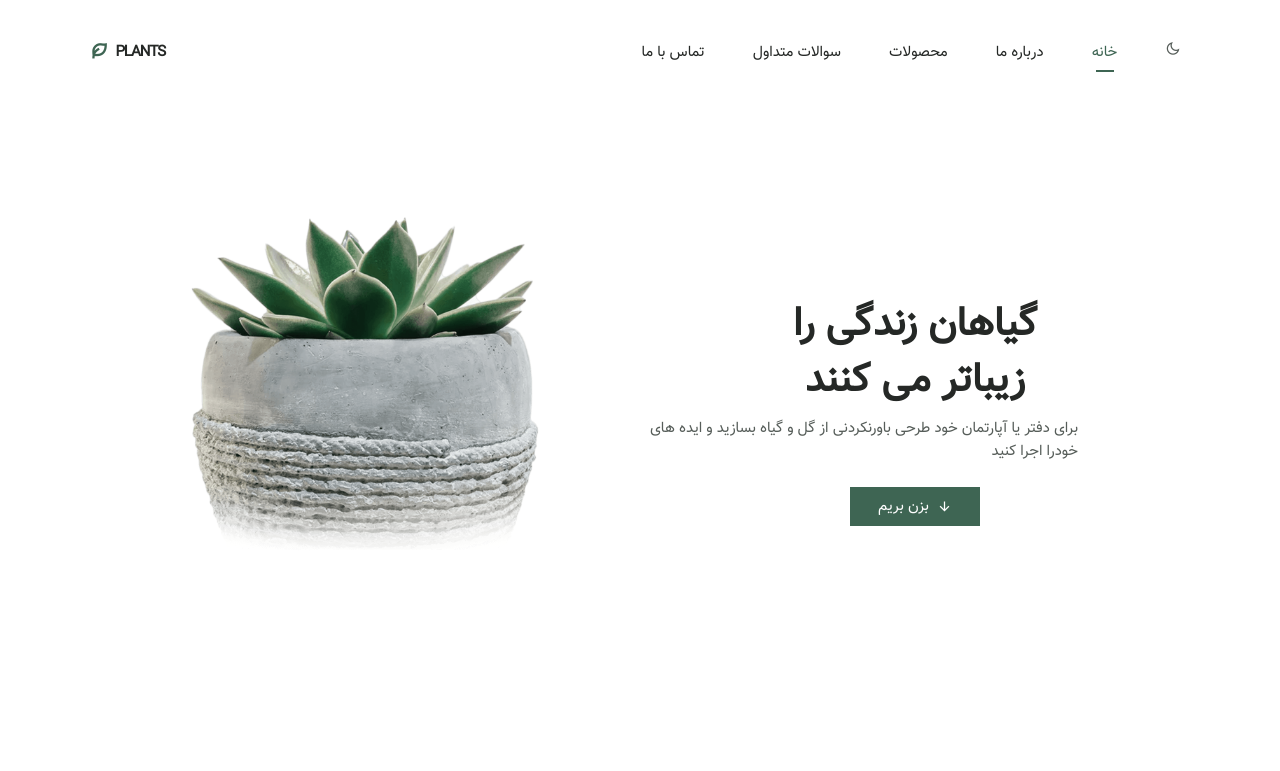
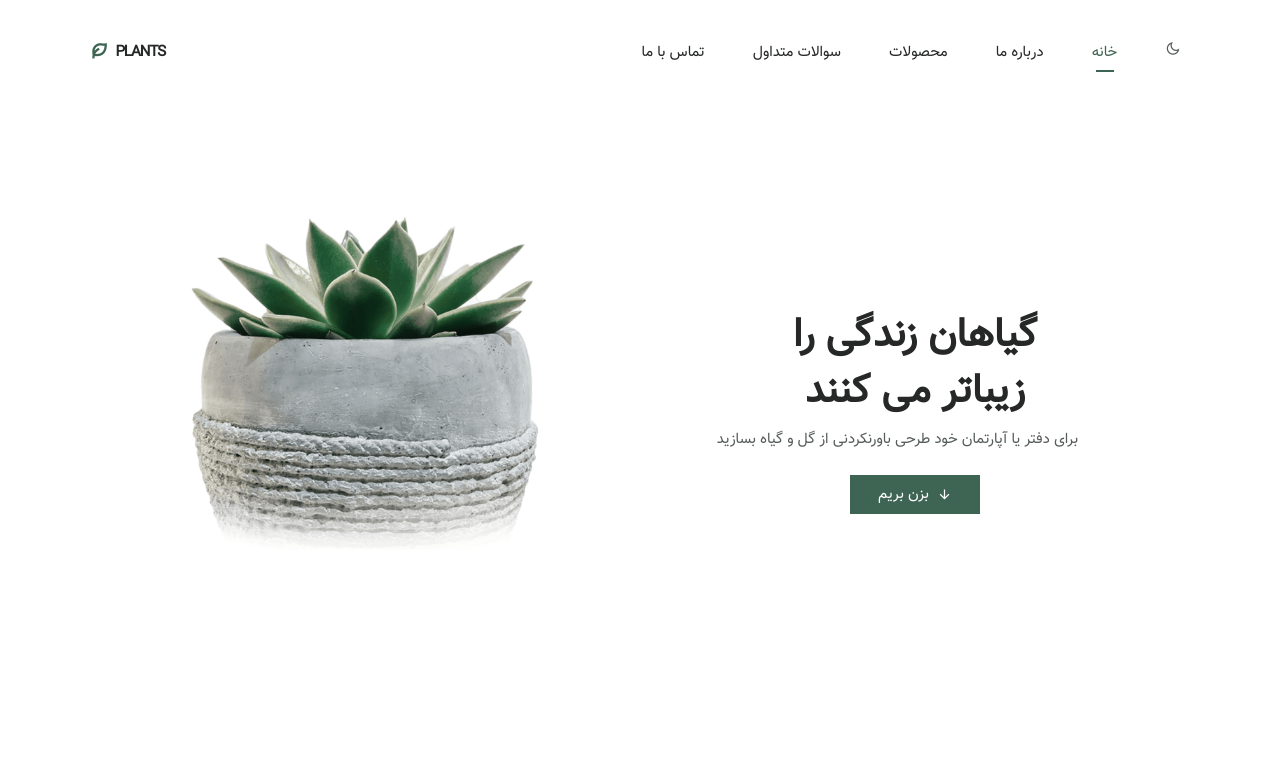
Before and after one commit to rezalwl/plants, a plain HTML site: page index.html in a window 1280 px wide. Shown: the top 771 px of the page. Drawn offline with nearby package versions, Linux system fonts and the light colour scheme; files whose address does not match are found by name.

Commit message:
Update index.html

```diff
--- a/index.html
+++ b/index.html
@@ -65,7 +65,7 @@
                         گیاهان زندگی را <br /> زیباتر می کنند
                     </h1>
                     <p class="home-description">
-                        برای دفتر یا آپارتمان خود طرحی باورنکردنی از گل و گیاه بسازید و ایده های خودرا اجرا کنید</p>
+                برای دفتر یا آپارتمان خود طرحی باورنکردنی از گل و گیاه بسازید </p>
                     <a href="#about" class="button button-flex home-btn">
                         بزن بریم <i class="ri-arrow-down-line button-icon"></i>
                     </a>
```
